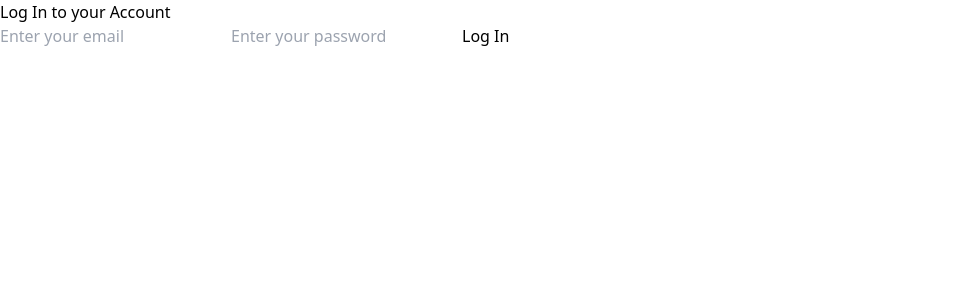
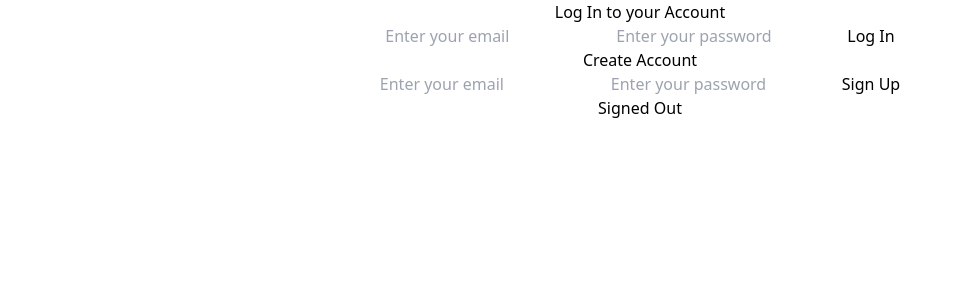
Before and after one commit to XavierGuertin/WatchAndShip, a Next.js app: page /login in a window 1280 px wide. Shown: the top 300 px of the page, without its empty margins (0-962 px from the left). Built offline with nearby package versions, Linux system fonts and the light colour scheme; no server answers.

Commit message:
Add Sign Up

```diff
--- /dev/null
+++ b/src/app/login/auth.css
@@ -0,0 +1,38 @@
+.App {
+  text-align: center;
+}
+
+.App-logo {
+  height: 40vmin;
+  pointer-events: none;
+}
+
+@media (prefers-reduced-motion: no-preference) {
+  .App-logo {
+    animation: App-logo-spin infinite 20s linear;
+  }
+}
+
+.App-header {
+  background-color: #282c34;
+  min-height: 100vh;
+  display: flex;
+  flex-direction: column;
+  align-items: center;
+  justify-content: center;
+  font-size: calc(10px + 2vmin);
+  color: white;
+}
+
+.App-link {
+  color: #61dafb;
+}
+
+@keyframes App-logo-spin {
+  from {
+    transform: rotate(0deg);
+  }
+  to {
+    transform: rotate(360deg);
+  }
+}
--- a/src/app/login/page.js
+++ b/src/app/login/page.js
@@ -1,8 +1,10 @@
-import {LogIn} from "/src/components";
-
+import {SignIn, SignUp, AuthDetails} from "/src/components";
+import './auth.css';
 const Page = () => (
-    <div>
-        <LogIn/>
+    <div className="App">
+        <SignIn/>
+        <SignUp/>
+        <AuthDetails/>
     </div>
 );
 
--- /dev/null
+++ b/src/components/auth/AuthDetails.jsx
@@ -0,0 +1,45 @@
+'use client';
+import {onAuthStateChanged, signOut} from "firebase/auth";
+import React, {useEffect, useState} from "react";
+import {auth} from "/src/firebase";
+
+const AuthDetails = () => {
+  const [authUser, setAuthUser] = useState(null);
+
+  useEffect(() => {
+    const listen = onAuthStateChanged(auth, (user) => {
+      if (user) {
+        setAuthUser(user);
+      } else {
+        setAuthUser(null);
+      }
+    });
+
+    return () => {
+      listen();
+    };
+  }, []);
+
+  const userSignOut = () => {
+    signOut(auth)
+        .then(() => {
+          console.log("sign out successful");
+        })
+        .catch((error) => console.log(error));
+  };
+
+  return (
+      <div>
+        {authUser ? (
+            <>
+              <p>{`Signed In as ${authUser.email}`}</p>
+              <button onClick={userSignOut}>Sign Out</button>
+            </>
+        ) : (
+            <p>Signed Out</p>
+        )}
+      </div>
+  );
+};
+
+export default AuthDetails;
--- /dev/null
+++ b/src/components/auth/SignUp.jsx
@@ -0,0 +1,43 @@
+'use client';
+import {createUserWithEmailAndPassword} from "firebase/auth";
+import React, {useState} from "react";
+import {auth} from "/src/firebase";
+
+const SignUp = () => {
+  const [email, setEmail] = useState("");
+  const [password, setPassword] = useState("");
+
+  const signUp = (e) => {
+    e.preventDefault();
+    createUserWithEmailAndPassword(auth, email, password)
+        .then((userCredential) => {
+          console.log(userCredential);
+        })
+        .catch((error) => {
+          console.log(error);
+        });
+  };
+
+  return (
+      <div className="sign-in-container">
+        <form onSubmit={signUp}>
+          <h1>Create Account</h1>
+          <input
+              type="email"
+              placeholder="Enter your email"
+              value={email}
+              onChange={(e) => setEmail(e.target.value)}
+          ></input>
+          <input
+              type="password"
+              placeholder="Enter your password"
+              value={password}
+              onChange={(e) => setPassword(e.target.value)}
+          ></input>
+          <button type="submit">Sign Up</button>
+        </form>
+      </div>
+  );
+};
+
+export default SignUp;
```
Also changed, not shown: src/components/index.js (+7 -2 lines).
